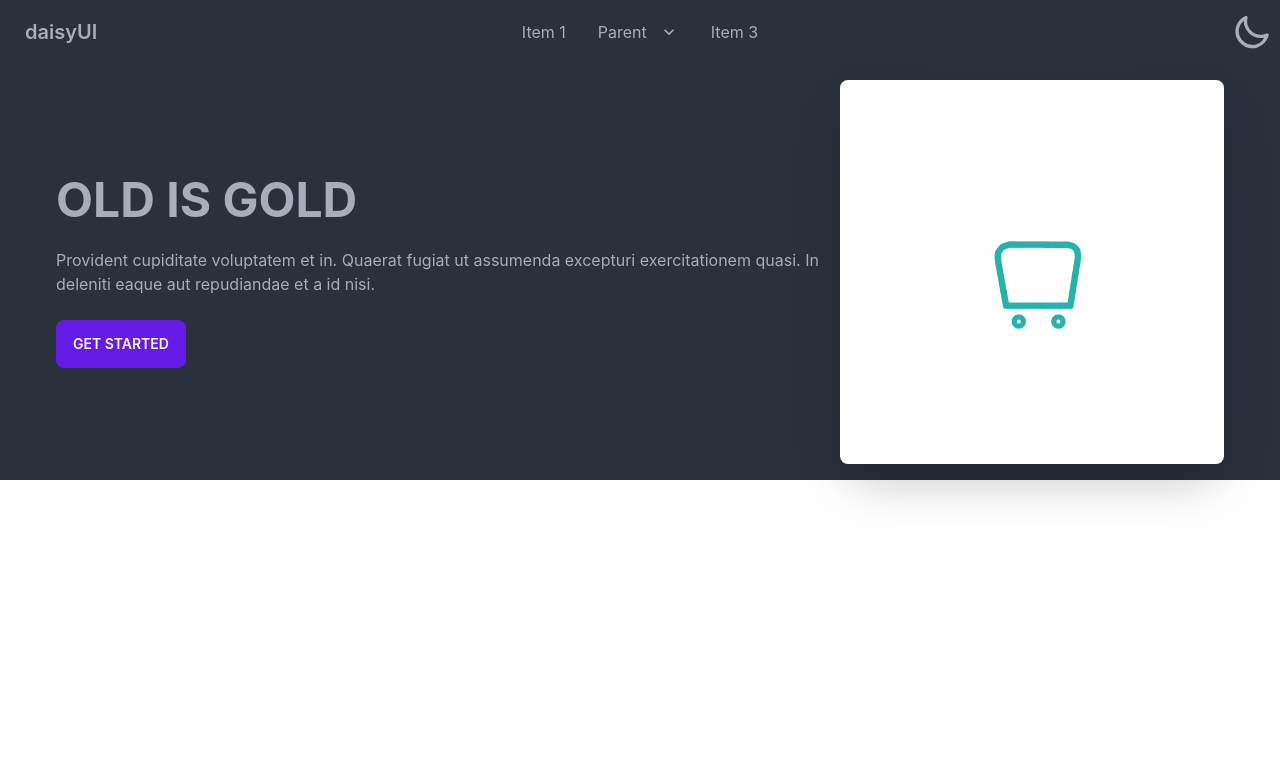
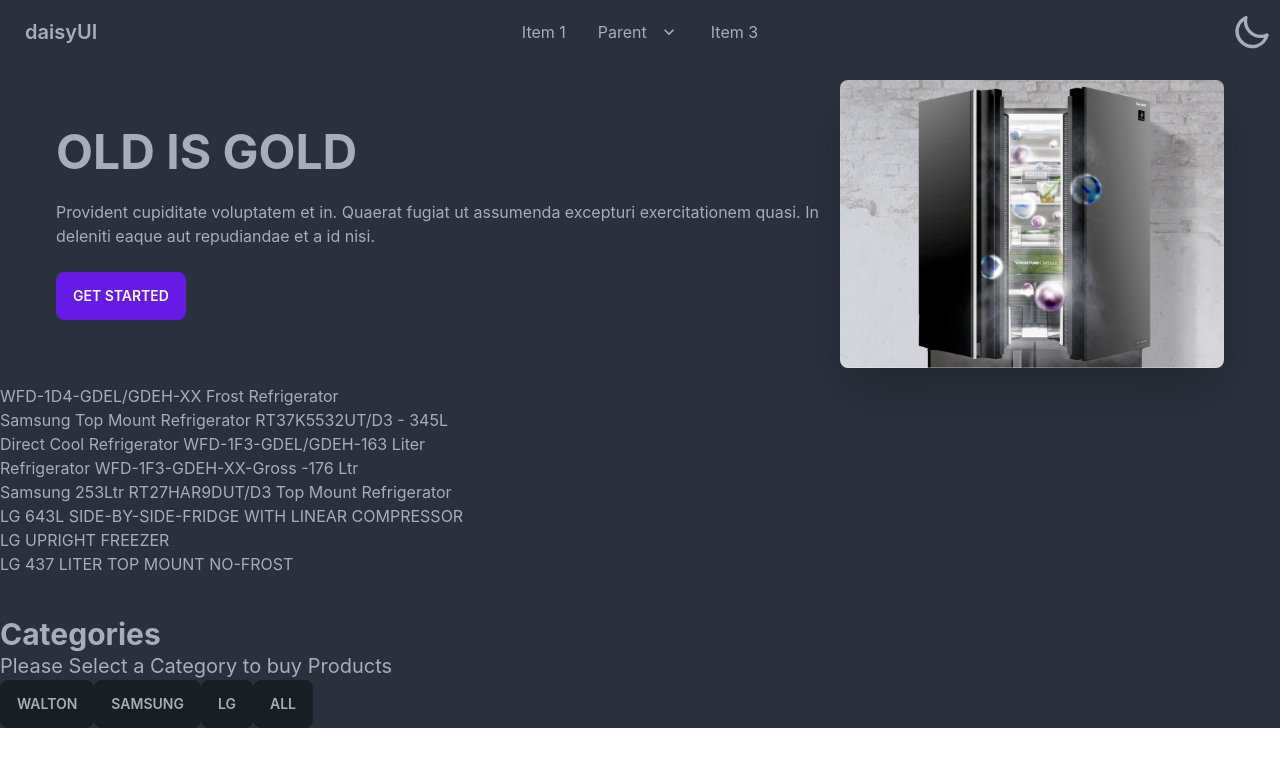
Before and after one commit to ArkoRoyBadhon/puran-bazar-frontend, a React (Create React App) app: page / in a window 1280 px wide. Shown: the top 766 px of the page. Built offline with nearby package versions, Linux system fonts and the light colour scheme.

Commit message:
category page created and data loaded by api

```diff
--- a/package.json
+++ b/package.json
@@ -3,6 +3,7 @@
   "version": "0.1.0",
   "private": true,
   "dependencies": {
+    "@tanstack/react-query": "^4.16.1",
     "@testing-library/jest-dom": "^5.16.5",
     "@testing-library/react": "^13.4.0",
     "@testing-library/user-event": "^13.5.0",
--- /dev/null
+++ b/public/fridge.json
@@ -0,0 +1,98 @@
+[
+    {
+        "name": "WFD-1D4-GDEL/GDEH-XX Frost Refrigerator",
+        "photo": "https://ibb.co/HPJCr0x",
+        "company": "walton",
+        "originalPrice": 25000,
+        "resalePrice": 14500,
+        "yearUse": 3,
+        "sellerName": "Roky",
+        "postTime": "",
+        "verified": false,
+        "category": 1
+    },
+    {
+        "name": "Samsung Top Mount Refrigerator RT37K5532UT/D3 - 345L",
+        "photo": "https://i.ibb.co/wJm1hbC/samsung1.jpg",
+        "company": "samsung",
+        "originalPrice": 65000,
+        "resalePrice": 45600,
+        "yearUse": 3,
+        "sellerName": "Dilruba Akter",
+        "postTime": "",
+        "verified": false,
+        "category": 2
+    },
+    {
+        "name": "Direct Cool Refrigerator WFD-1F3-GDEL/GDEH-163 Liter",
+        "photo": "https://i.ibb.co/HVcqWwm/walton2.jpg",
+        "company": "walton",
+        "originalPrice": 26999,
+        "resalePrice": 18500,
+        "yearUse": 2,
+        "sellerName": "Ronaldo Haldar",
+        "postTime": "",
+        "verified": false,
+        "category": 1
+    },
+    {
+        "name": "Refrigerator WFD-1F3-GDEH-XX-Gross -176 Ltr",
+        "photo": "",
+        "company": "walton",
+        "originalPrice": 29990,
+        "resalePrice": 12500,
+        "yearUse": 7,
+        "sellerName": "Roky",
+        "postTime": "",
+        "verified": false,
+        "category": 1
+    },
+    {
+        "name": "Samsung 253Ltr RT27HAR9DUT/D3 Top Mount Refrigerator",
+        "photo": "https://i.ibb.co/HF6BL3F/samsung2.jpg",
+        "company": "samsung",
+        "originalPrice": 25000,
+        "resalePrice": 14500,
+        "yearUse": 3,
+        "sellerName": "Ben Tenysen",
+        "postTime": "",
+        "verified": false,
+        "category": 2
+    },
+    {
+        "name": "LG 643L SIDE-BY-SIDE-FRIDGE WITH LINEAR COMPRESSOR",
+        "photo": "https://i.ibb.co/09QGV5B/lg1.jpg",
+        "company": "LG",
+        "originalPrice": 299900,
+        "resalePrice": 145500,
+        "yearUse": 3,
+        "sellerName": "Akash ALi",
+        "postTime": "",
+        "verified": false,
+        "category": 3
+    },
+    {
+        "name": "LG UPRIGHT FREEZER",
+        "photo": "https://i.ibb.co/k6yFgMP/lg2.jpg",
+        "company": "LG",
+        "originalPrice": 52900,
+        "resalePrice": 36200,
+        "yearUse": 3,
+        "sellerName": "Durjoy Hasan",
+        "postTime": "",
+        "verified": false,
+        "category": 3
+    },
+    {
+        "name": "LG 437 LITER TOP MOUNT NO-FROST",
+        "photo": "https://i.ibb.co/ydmLzX8/lg3.jpg",
+        "company": "LG",
+        "originalPrice": 25000,
+        "resalePrice": 14500,
+        "yearUse": 3,
+        "sellerName": "Apurbo",
+        "postTime": "",
+        "verified": false,
+        "category": 3
+    }
+]
--- /dev/null
+++ b/src/Components/Pages/CategoryPage/CategoryPage.js
@@ -0,0 +1,47 @@
+import { useQuery } from '@tanstack/react-query';
+import React from 'react';
+import { useLoaderData } from 'react-router-dom';
+
+const CategoryPage = () => {
+
+    const fridges = useLoaderData();
+
+
+    // const { data: fridges = [] } = useQuery({
+    //     queryKey: ['data'],
+    //     queryFn: async ({ params }) => {
+    //         const res = await fetch(`http://localhost:5000/category/${params.id}`)
+    //         const data = await res.json();
+    //         console.log(data);
+    //         return data;
+    //     }
+    // })
+
+    return (
+        <div className='max-w-screen-xl mx-auto'>
+            <div className="grid grid-cols-1 md:grid-cols-2 lg:grid-cols-3">
+                {
+                    fridges.map((fridge, i) => <div key={i}>
+                        <div className="card w-96 bg-base-100 shadow-xl h-[52rem]">
+                            <figure><img src={fridge.photo} alt="Shoes" /></figure>
+                            <div className="card-body">
+                                <h2 className="card-title">{fridge.name}</h2>
+                                <small>{ }</small>
+                                <h4 className="text-xl">Resale Price: {fridge.resalePrice} TK</h4>
+                                <h4 className="text-xl">Original Price: {fridge.originalPrice} TK</h4>
+                                <h5 className="text-lg">Used: {fridge.yearUse} years</h5>
+                                <p>Seller: {fridge.sellerName}</p>
+                                <p>Post Time: {fridge.postTime}</p>
+                                <div className="card-actions justify-end">
+                                    <button className="btn btn-primary">Book Now</button>
+                                </div>
+                            </div>
+                        </div>
+                    </div>)
+                }
+            </div>
+        </div>
+    );
+};
+
+export default CategoryPage;
--- /dev/null
+++ b/src/Components/Pages/Home/AdvertisedItem.js
@@ -0,0 +1,27 @@
+import { useQuery } from '@tanstack/react-query';
+import { data } from 'autoprefixer';
+import React from 'react';
+
+
+const AdvertisedItem = () => {
+    const {data: items =[]} = useQuery({
+        queryKey: ['data'],
+        queryFn: async () => {
+            const res = await fetch('fridge.json')
+            const data = res.json();
+            return data
+        }
+    })
+
+    return (
+        <div className='max-w-screen-xl mx-auto'>
+            {
+                items?.map((d,i) =>
+                    <p key={i}>{d.name}</p>
+                )
+            }
+        </div>
+    );
+};
+
+export default AdvertisedItem;
--- a/src/Components/Pages/Home/Banner.js
+++ b/src/Components/Pages/Home/Banner.js
@@ -1,13 +1,13 @@
 import React from 'react';
 import cart from '../../../assets/106961-happy-shopping-cart.gif'
-
+import fridge from '../../../assets/fridge.jpg'
 
 
 const Banner = () => {
     return (
         <div className="hero max-w-screen-xl mx-auto">
             <div className="hero-content flex-col lg:flex-row-reverse">
-                <img src={cart} className="max-w-sm rounded-lg shadow-2xl" alt='' />
+                <img src={fridge} className="max-w-sm rounded-lg shadow-2xl" alt='' />
                 <div className='max-w-screen-md mx-auto'>
                     <h1 className="text-5xl font-bold">OLD IS GOLD</h1>
                     <p className="py-6">Provident cupiditate voluptatem et in. Quaerat fugiat ut assumenda excepturi exercitationem quasi. In deleniti eaque aut repudiandae et a id nisi.</p>
--- a/src/Components/Pages/Home/Home.js
+++ b/src/Components/Pages/Home/Home.js
@@ -1,10 +1,39 @@
 import React from 'react';
+import { Link } from 'react-router-dom';
+import AdvertisedItem from './AdvertisedItem';
 import Banner from './Banner';
 
 const Home = () => {
+    const categories = [
+        {
+            name: "walton",
+            id: 1
+        },
+        {
+            name: "samsung",
+            id: 2
+        },
+        {
+            name: "lg",
+            id: 3
+        },
+        {
+            name: "All",
+            id: 4
+        },
+    ]
     return (
         <div>
             <Banner></Banner>
+            <AdvertisedItem></AdvertisedItem>
+            <div className="max-w-screen-xl mx-auto my-10">
+                <h4 className="text-3xl font-bold">Categories</h4>
+                <h6 className="text-xl">Please Select a Category to buy Products</h6>
+                {
+                    categories.map(category =>
+                        <div key={category.id} className="btn"><Link to={`/category/${category.id}`}>{category.name}</Link></div>)
+                }
+            </div>
         </div>
     );
 };
--- a/src/Components/Routes/Routes.js
+++ b/src/Components/Routes/Routes.js
@@ -1,5 +1,6 @@
 import {createBrowserRouter} from 'react-router-dom'
 import Main from '../Layouts/MainLayout/Main'
+import CategoryPage from '../Pages/CategoryPage/CategoryPage'
 import Home from '../Pages/Home/Home'
 
 const router = createBrowserRouter([
@@ -10,6 +11,11 @@
             {
                 path: '/',
                 element: <Home></Home>
+            },
+            {
+                path: '/category/:id',
+                element: <CategoryPage></CategoryPage>,
+                loader: ({params}) => fetch(`http://localhost:5000/category/${params.id}`)
             }
         ]
     }
--- a/src/index.js
+++ b/src/index.js
@@ -4,13 +4,18 @@
 import App from './App';
 import reportWebVitals from './reportWebVitals';
 import FeatureContext from './Context/FeatureContext';
+import { QueryClient, QueryClientProvider } from '@tanstack/react-query'
 
+
+const queryClient = new QueryClient()
 const root = ReactDOM.createRoot(document.getElementById('root'));
 root.render(
   <React.StrictMode>
-    <FeatureContext>
-      <App />
-    </FeatureContext>
+    <QueryClientProvider client={queryClient}>
+      <FeatureContext>
+        <App />
+      </FeatureContext>
+    </QueryClientProvider>
   </React.StrictMode>
 );
 
```
Also changed, not shown: src/App.js (+4 -3 lines), src/assets/fridge.jpg (added), 1 other file (tests, documents, lock files or other folders).
